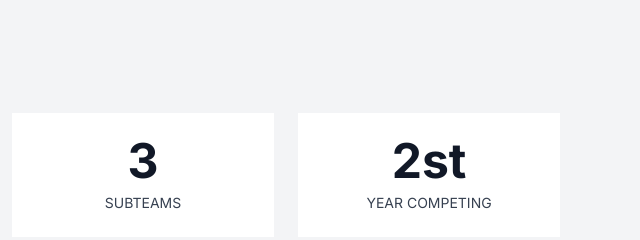
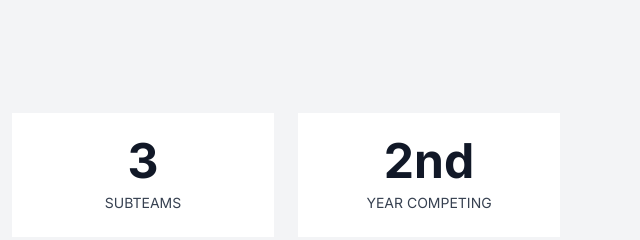
Before and after one commit to AeroNode-SUAS/website, a plain HTML site: page index.html in a window 1280 px wide. Shown: the part 1320-1560 px from the top of the page, 640-1280 px from the left. Drawn offline with nearby package versions, Linux system fonts and the light colour scheme; no server answers.

Commit message:
Fix data suffix so it doesn't display 2st instead of 2nd

```diff
--- a/index.html
+++ b/index.html
@@ -323,7 +323,7 @@
                 <p class="text-sm text-gray-700 dark:text-gray-300 mt-2 uppercase">Subteams</p>
             </div>
             <div class="text-center bg-white dark:bg-gray-800 rounded-1xl p-6">
-                <p class="stat-counter text-4xl md:text-5xl font-bold text-gray-900 dark:text-gray-200" data-target="2" data-suffix="st">2nd</p>
+                <p class="stat-counter text-4xl md:text-5xl font-bold text-gray-900 dark:text-gray-200" data-target="2" data-suffix="nd">2nd</p>
                 <p class="text-sm text-gray-700 dark:text-gray-300 mt-2 uppercase">Year Competing</p>
             </div>
         </div>
```
